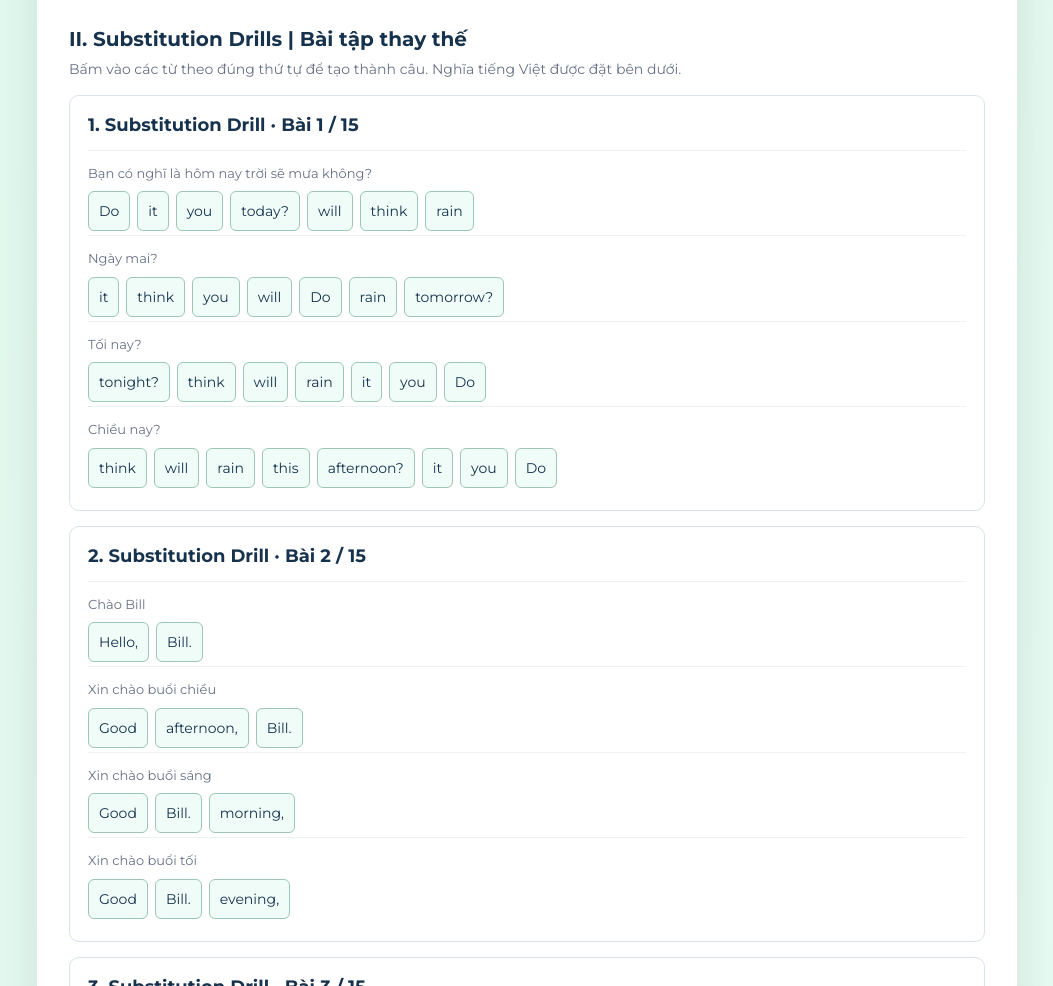
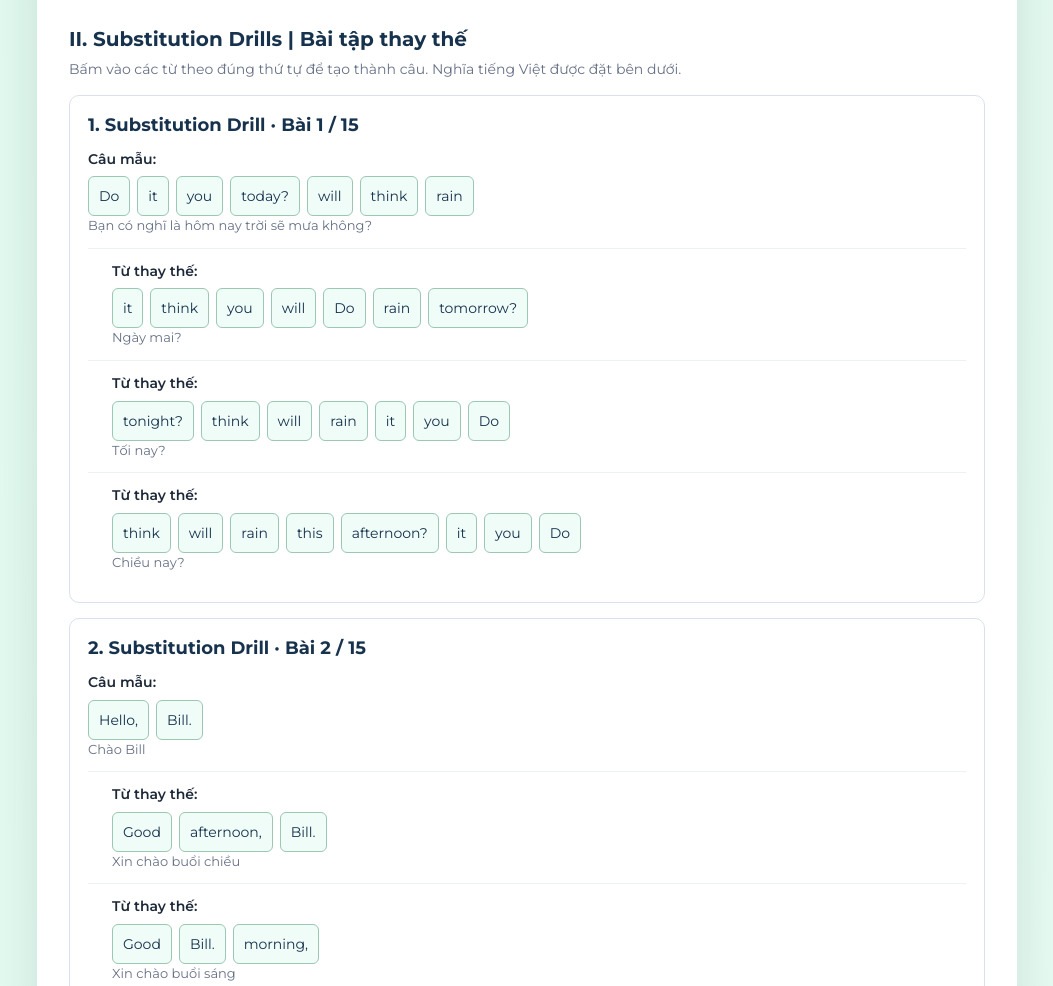
Before and after one commit to LaerNguyen/BASIC-L1-B1-Greetings, a plain HTML site: page index.html in a window 1280 px wide. Shown: the part 3987-4973 px from the top of the page, without its empty margins (113-1166 px from the left). Drawn offline with Linux system fonts and the light colour scheme.

Commit message:
Format substitution drills as sentence groups

```diff
--- a/index.html
+++ b/index.html
@@ -94,7 +94,10 @@
     .drill { border: 1px solid var(--line); border-radius: 10px; padding: 18px; margin: 15px 0; }
     .drill-title { margin: 0 0 14px; color: var(--navy); font-size: 18px; }
     .drill-line { border-top: 1px solid #edf1f3; padding: 13px 0 4px; }
+    .drill-line:first-of-type { border-top: 0; padding-top: 0; }
+    .drill-line.variant { padding-left: 24px; }
     .drill-meaning { margin: 0 0 8px; color: var(--muted); font: 13px/1.5 "Montserrat", sans-serif; }
+    .drill-english-label { margin: 0 0 7px; color: var(--ink); font: 600 14px/1.4 "Montserrat", sans-serif; }
     .sortable-words { display: flex; flex-wrap: wrap; gap: 7px; min-height: 40px; }
     .sortable-word { border: 1px solid #9cc7b3; border-radius: 6px; background: var(--mint); color: var(--navy); padding: 8px 10px; font: 14px "Montserrat", sans-serif; cursor: grab; user-select: none; }
     .sortable-word:active { cursor: grabbing; }
@@ -211,9 +214,9 @@
       question.innerHTML = `<h3 class="drill-title">${drillIndex + 1}. Substitution Drill · Bài ${drillIndex + 1} / ${drillData.length}</h3>`;
       drill.forEach(([sentence, vietnamese], lineIndex) => {
         const line = document.createElement('div');
-        line.className = 'drill-line sortable-line';
+        line.className = `drill-line sortable-line${lineIndex === 0 ? ' base' : ' variant'}`;
         line.dataset.answer = normalize(sentence);
-        line.innerHTML = `<p class="drill-meaning">${vietnamese}</p><div class="sortable-words"></div><div class="correction"></div>`;
+        line.innerHTML = `<p class="drill-english-label">${lineIndex === 0 ? 'Câu mẫu:' : 'Từ thay thế:'}</p><div class="sortable-words"></div><p class="drill-meaning">${vietnamese}</p><div class="correction"></div>`;
         const wordList = line.querySelector('.sortable-words');
         shuffled(sentence.split(' ')).forEach(word => {
           const chip = document.createElement('button');
```
